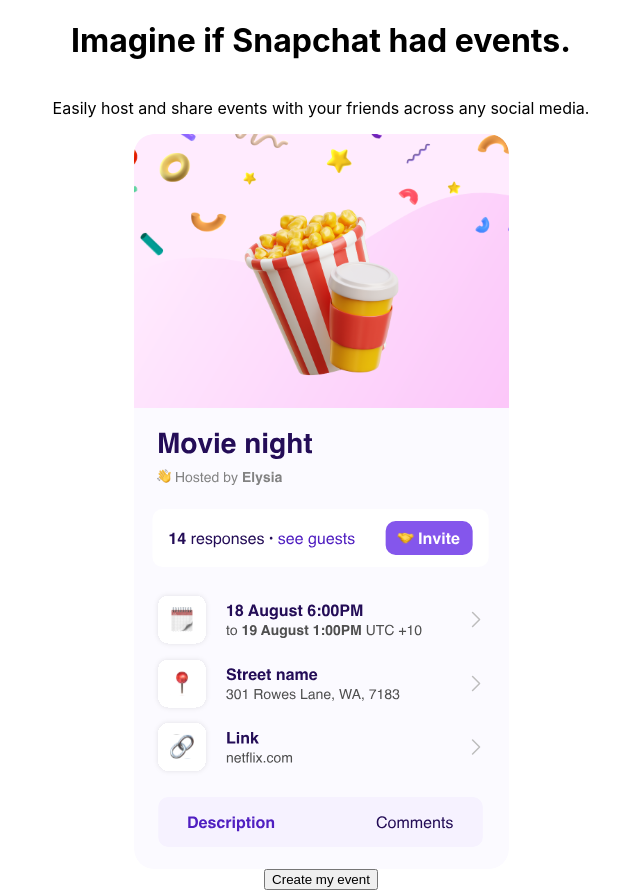
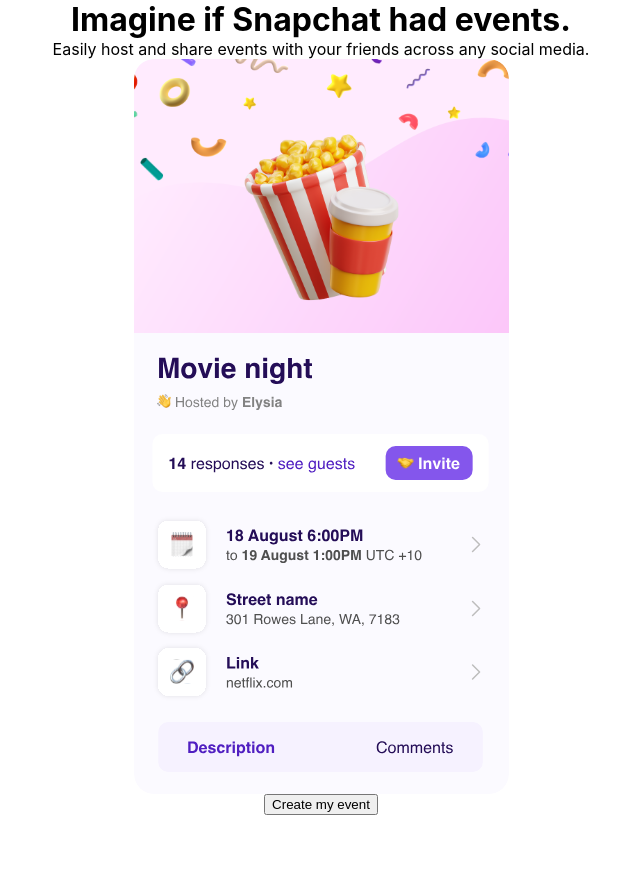
Before and after one commit to MarkVed17/event-nest, a React (Create React App) app: page / in a window 1280 px wide. Shown: the whole page, without its empty margins (319-959 px from the left). After the commit the page ends 815 px from the top, so only its background shows below. Built offline with nearby package versions, Linux system fonts and the light colour scheme; the HTML template or start-up script is replaced by a standard one.

Commit message:
refactor : changed color var

```diff
--- a/src/App.css
+++ b/src/App.css
@@ -1,3 +1,8 @@
+h1,
+h3, p {
+  margin: 0;
+}
+
 :root {
   /* Primary Colors for buttons, text, gardients */
   --primary-text-purple-dark: #240d57;
@@ -21,6 +26,6 @@
   --medium-grey: #828282;
   --base-grey: #bdbdbd;
   --light-grey: #e0e0e0;
-  --ghost: #f2f2f2;
+  --input-bg: #f2f2f2;
   --white: #fbfaff;
 }
```
